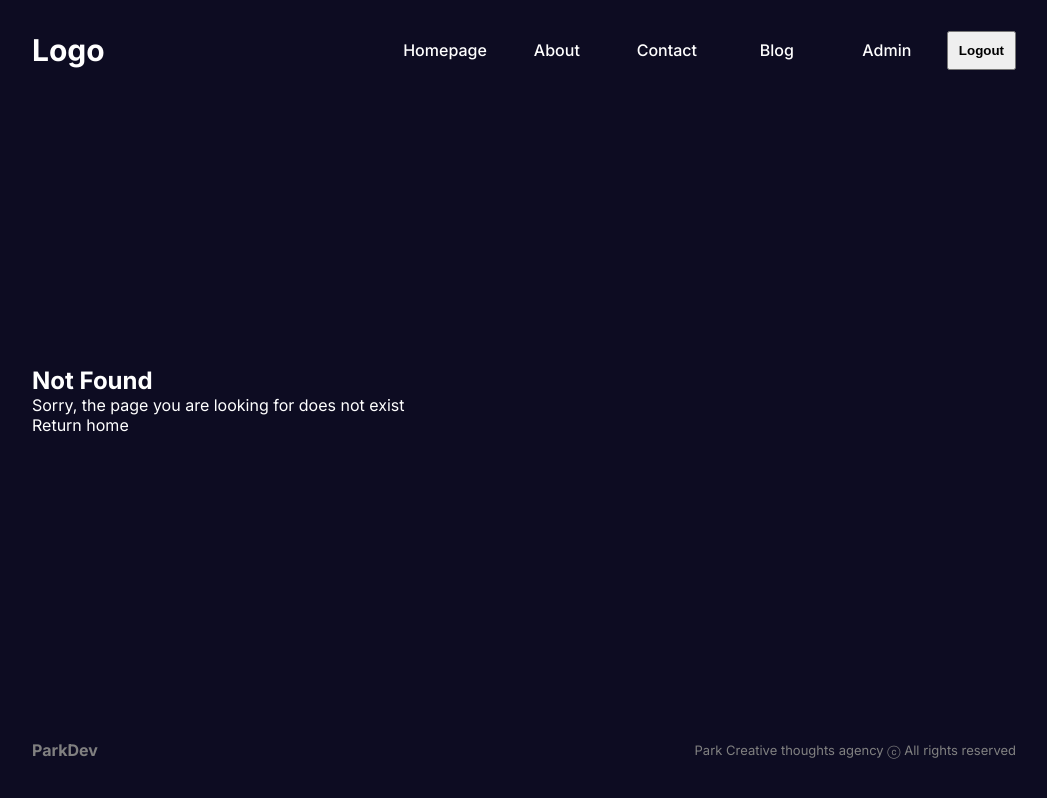
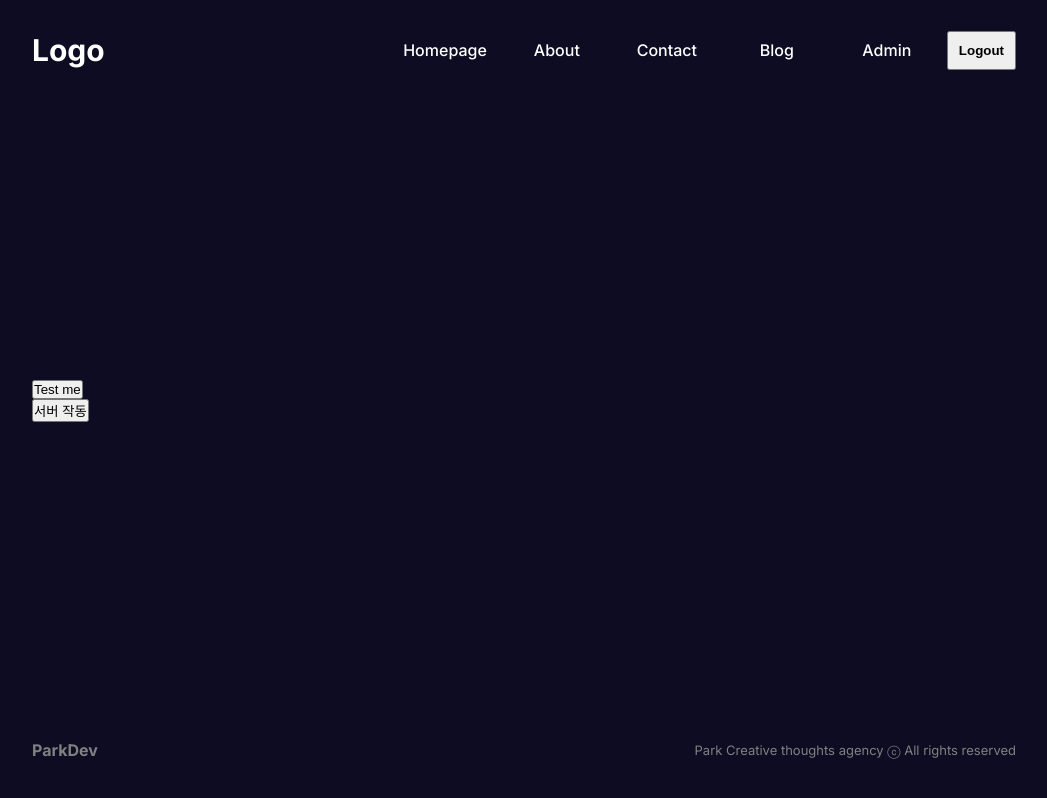
Before and after one commit to AppleTrick/HeeGround, a Next.js app: page /serveractiontest in a window 1280 px wide. Before the commit this address had no page. Shown: the whole page, without its empty margins (116-1163 px from the left). Built offline with nearby package versions, Linux system fonts and the light colour scheme.

Commit message:
server action

```diff
--- /dev/null
+++ b/src/app/serveractiontest/page.tsx
@@ -0,0 +1,19 @@
+import { sayHello } from "@/lib/action";
+
+const ServerActionTestPage = () => {
+  const actionComponent = async () => {
+    "use server";
+    console.log("서버에서 작동");
+  };
+
+  return (
+    <div>
+      <form action={sayHello}>
+        <button>Test me</button>
+      </form>
+      <button onClick={actionComponent}> 서버 작동</button>
+    </div>
+  );
+};
+
+export default ServerActionTestPage;
--- /dev/null
+++ b/src/lib/action.ts
@@ -0,0 +1,5 @@
+export const sayHello = async () => {
+  "use server";
+
+  console.log("hello");
+};
```
